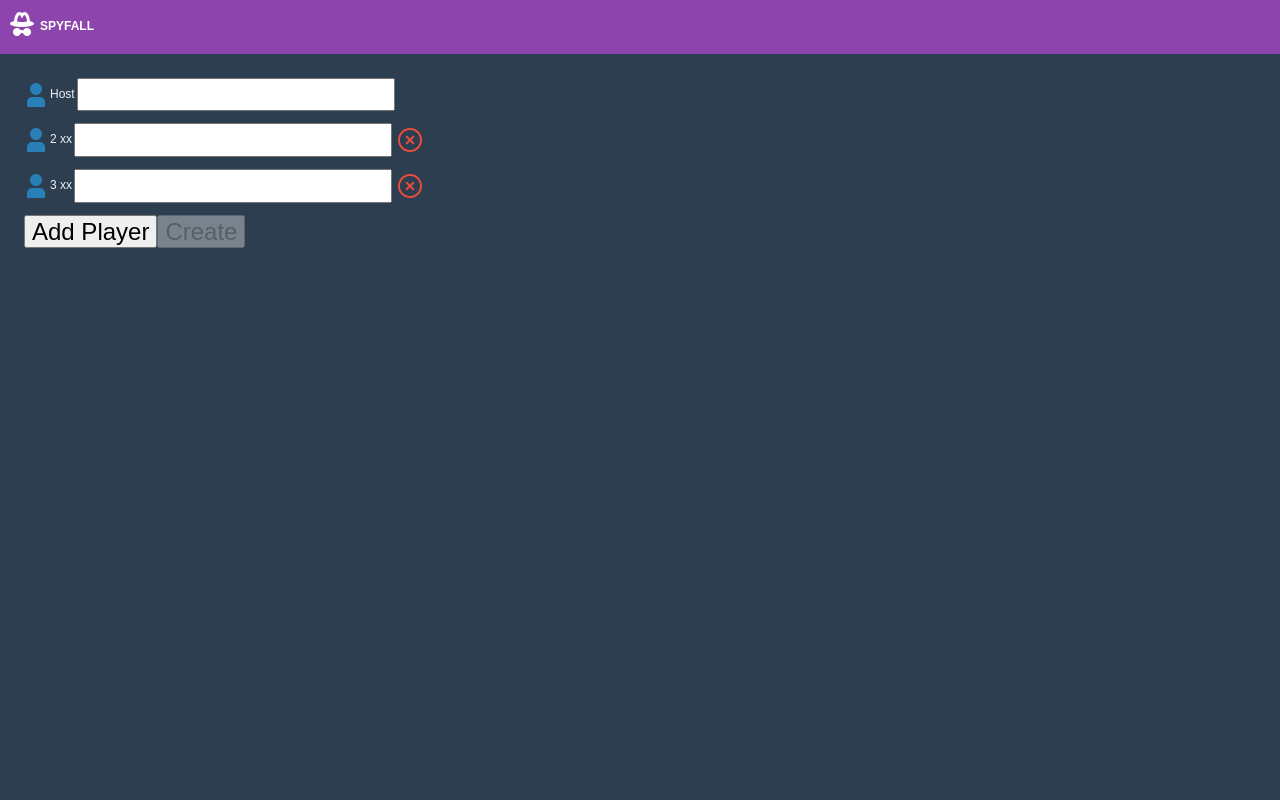
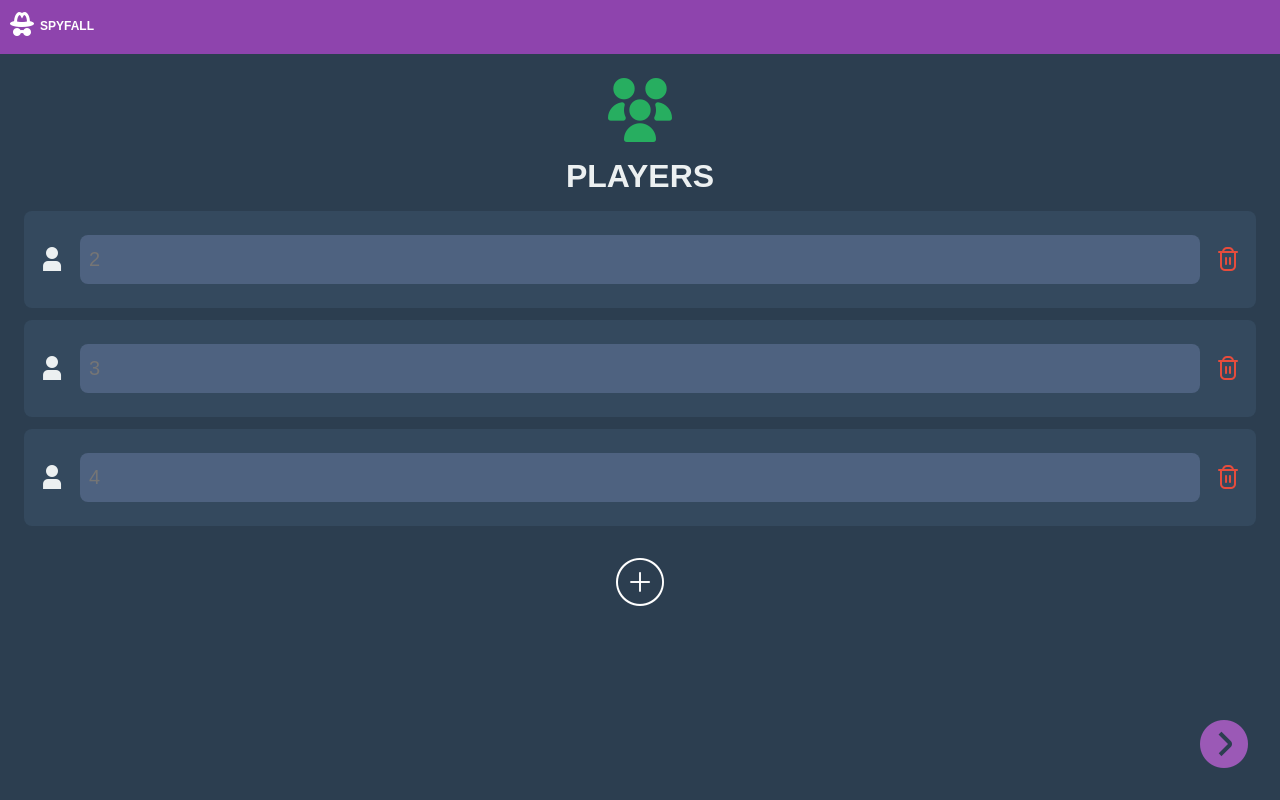
Before and after one commit to kbparagua/likalaro, a Vue app: page /spyfall/new in a window 1280 px wide. Built offline with nearby package versions, Linux system fonts and the light colour scheme.

Commit message:
style new game page

```diff
--- a/src/App.vue
+++ b/src/App.vue
@@ -5,7 +5,8 @@
 
   onMounted(() => {
     setTimeout(() => {
-      window.scrollTo({
+      console.log("scrolling...");
+      document.body.scrollTo({
         top: document.body.scrollHeight,
         behavior: "smooth"
       });
--- a/src/assets/main.css
+++ b/src/assets/main.css
@@ -5,19 +5,11 @@
 html {
   width: 100%;
   height: 100%;
-  overflow: hidden;
 }
 
 body {
-  display: flex;
-  justify-content: center;
-
   width: 100%;
   height: 100%;
-
-  position: fixed;
-  overflow-y: scroll;
-  -webkit-overflow-scrolling: touch;
 
   background-color: #34495e;
   color: #ecf0f1;
--- a/src/views/core/Window.vue
+++ b/src/views/core/Window.vue
@@ -26,6 +26,7 @@
     left: 0;
     width: 100%;
     height: 100%;
+    z-index: 2;
 
     transition: top 0.25s;
 
--- a/src/views/spyfall/main/NewGameScreen.vue
+++ b/src/views/spyfall/main/NewGameScreen.vue
@@ -51,8 +51,7 @@ const isValidGame = computed(() => {
 });
 
 function buildLabel(playerIndex) {
-  if (playerIndex == 0) return 'Host';
-  return `${playerIndex + 1} xx`;
+  return `${playerIndex + 2}`;
 }
 
 function setPlayer(index, name) {
@@ -89,6 +88,12 @@ function create() {
 </script>
 
 <template>
+  <div class="title">
+    <i class="fi fi-sr-users-alt"></i>
+    <h1>Players</h1>
+  </div>
+
+  <div class="players">
     <template v-for="(player, i) in players" :key="player.id">
       <PlayerField
         :label="buildLabel(i)"
@@ -97,7 +102,51 @@ function create() {
         @remove="removePlayer(i)">
       </PlayerField>
     </template>
+  </div>
 
-  <button @click="addPlayer">Add Player</button>
-  <button @click="create" :disabled="!isValidGame">Create</button>
+  <a href="#" class="add-player" @click.prevent="addPlayer">
+    <i class="fi fi-tr-add"></i>
+  </a>
+  <a href="#" class="create-btn" @click.prevent="create" :disabled="!isValidGame">
+    <i class="fi fi-ss-angle-circle-right"></i>
+  </a>
 </template>
+
+<style scoped>
+  .title {
+    display: flex;
+    flex-direction: column;
+    justify-content: center;
+    align-items: center;
+    gap: 1rem;
+    margin-bottom: 1rem;
+
+    .fi {
+      font-size: 4rem;
+      color: #27ae60;
+    }
+
+    h1 {
+      font-size: 2rem;
+      margin: 0;
+      text-transform: uppercase;
+    }
+  }
+
+  .players {
+    margin-bottom: 2rem;
+  }
+
+  .add-player {
+    text-align: center;
+    font-size: 3rem;
+    color: white;
+  }
+
+  .create-btn {
+    position: absolute;
+    bottom: 2rem;
+    right: 2rem;
+    font-size: 3rem;
+  }
+</style>
--- a/src/views/spyfall/main/new_game_screen/PlayerField.vue
+++ b/src/views/spyfall/main/new_game_screen/PlayerField.vue
@@ -17,48 +17,44 @@ watch(value, (newValue) => {
 
 <template>
   <div class="player-field">
-    <span class="label">
-      <i class="fi fi-ss-user"></i>
-      <span class="text">{{ label }}</span>
-    </span>
-    <input type="text" :name="label" v-model="value" />
-    <a href="#remove" class="remove" v-if="removeable" @click.prevent="$emit('remove')">
-      <i class="fi fi-rr-cross-circle"></i>
+    <i class="fi fi-ss-user"></i>
+    <input type="text" size="1" :placeholder="label" :name="label" v-model="value" />
+    <a href="#remove" class="remove" @click.prevent="$emit('remove')">
+      <i class="fi fi-rr-trash"></i>
     </a>
   </div>
 </template>
 
 <style scoped>
   .player-field {
+    position: relative;
     display: flex;
     align-items: center;
-    gap: 2px;
     margin-bottom: 12px;
-    width: 100%;
-    flex-wrap: wrap;
-  }
-
-  .label {
-    display: flex;
-    align-items: center;
-    gap: 2px;
-
-    .fi {
-      font-size: 24px;
-      color: #2980b9;
-    }
-
-    .text {
-      font-size: 12px;
-      /* width: 50px; */
-    }
-  }
+    background-color: #34495e;
+    padding: 1.5rem 1rem;
+    border-radius: 0.5rem;
+    gap: 1rem;
 
   input {
+    border-radius: 0.5rem;
+    padding: 0.75rem 0.5rem;
+    border: solid 1px transparent;
+    font-size: 1.25rem;
+    background-color: #4e6280;
+    color: white;
+    min-width: 70%;
+    flex-grow: 2;
+
+    &:focus {
+      outline: none;
+      border: solid 1px #2980b9;
+    }
   }
 
   .remove {
     color: #e74c3c;
-    padding: 0.25rem;
+    flex-basis: content;
   }
+}
 </style>
```
Lines whose indentation alone changed are shown as unchanged.
